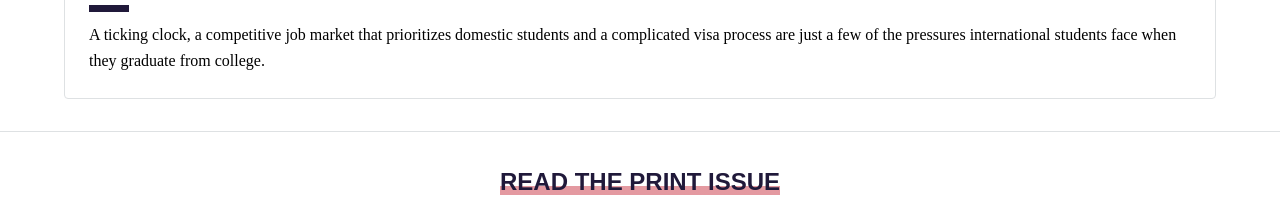
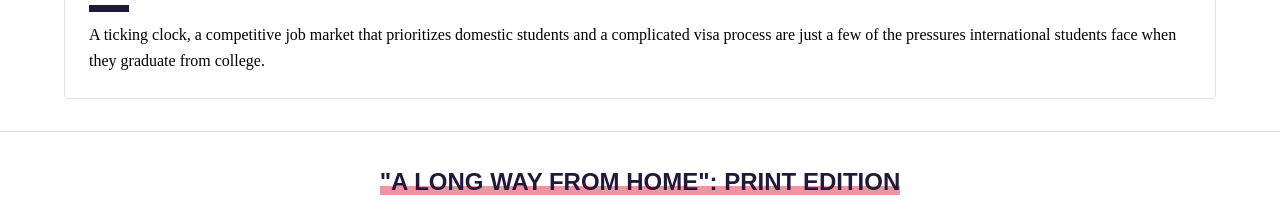
Before and after one commit to alinaf/a-long-way-from-home, a plain HTML site: page index.html in a window 1280 px wide. Shown: the part 2617-2838 px from the top of the page. Drawn offline with nearby package versions, Linux system fonts and the light colour scheme; a web font is replaced by a local one.

Commit message:
update embed text

```diff
--- a/index.html
+++ b/index.html
@@ -114,7 +114,7 @@
 					<hr>
 					<div style="text-align: center">
 						<div class="issue">
-						<h3><span class="pinklight">Read the print issue</span></h3>
+						<h3><span class="pinklight">"A Long Way From Home": Print edition</span></h3>
 						<iframe style="border: 1px solid #777;" src="https://indd.adobe.com/embed/bedcc03a-e088-47a9-b864-7ed6738a66ea?startpage=1&allowFullscreen=true" width="70%" height="371px" frameborder="0" allowfullscreen=""></iframe>
 						<br><br>
 					</div>
```
